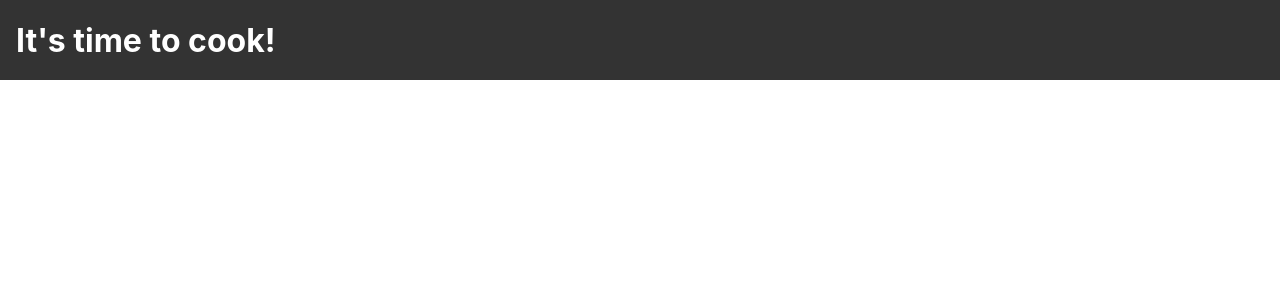
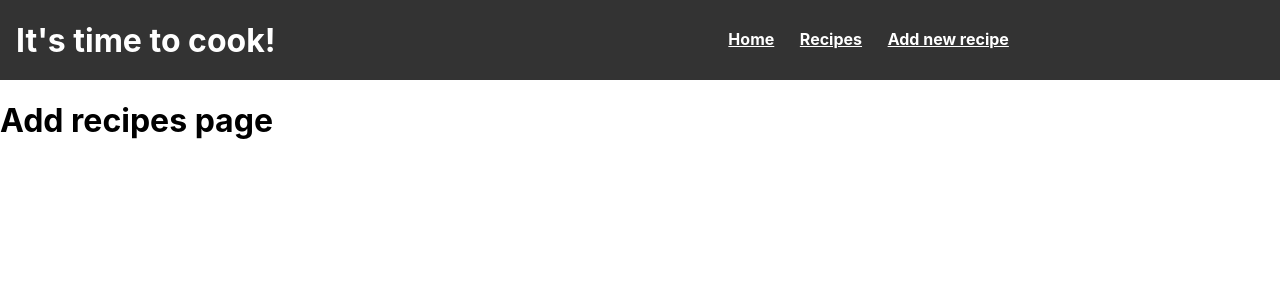
Before and after one commit to Pavel-Kliukin/Recipes_on_react, a React (Create React App) app: page /pages/add in a window 1280 px wide. Shown: the top 300 px of the page. Built offline with nearby package versions, Linux system fonts and the light colour scheme; the HTML template or start-up script is replaced by a standard one.

Commit message:
Routs writen

```diff
--- a/src/App.js
+++ b/src/App.js
@@ -1,14 +1,32 @@
 import { BrowserRouter, Routes, Route, NavLink } from 'react-router-dom';
 import Header from './components/Header';
+
+import Home from './pages/Home';
+import Recipes from './pages/Recipes';
+import Add from './pages/Add';
 
 import './App.css';
 
 function App() {
   return (
-    <Header/>
-    // <div className="App">
-    //   <h1>Recipes app</h1>
-    // </div>
+    <BrowserRouter>
+      <Header
+        home={<NavLink to="/">Home</NavLink>}
+        recipes={<NavLink to="/pages/recipes">Recipes</NavLink>}
+        add={<NavLink to="/pages/add">Add new recipe</NavLink>}
+      />
+        <Routes>
+          <Route path="/" element={
+            <Home />
+          } />
+          <Route path="/pages/recipes" element={
+            <Recipes />
+          } />
+          <Route path="/pages/add" element={
+            <Add />
+          } />
+        </Routes>
+    </BrowserRouter>
   );
 }
 
--- a/src/components/Header.js
+++ b/src/components/Header.js
@@ -1,14 +1,14 @@
 import React from 'react'
 import './Header.css'
 
-const Header = () => {
+const Header = (props) => {
   return <header className="header">
     <h1>It's time to cook!</h1>
     <nav>
       <ul>
-        {/* <li>{props.home}</li>
-        <li>{props.animals} ({props.aCount})</li>
-        <li>{props.birds} ({props.bCount})</li> */}
+        <li>{props.home}</li>
+        <li>{props.recipes}</li>
+        <li>{props.add}</li>
       </ul>
     </nav>
   </header>
--- a/src/pages/Add.js
+++ b/src/pages/Add.js
@@ -3,9 +3,9 @@ import './Add.css';
 
 const Add = () => {
   return (
-    <div>
-
-    </div>
+    <div className="Add">
+      <h1>Add recipes page</h1>
+   </div>
   );
 };
 
--- a/src/pages/Home.js
+++ b/src/pages/Home.js
@@ -2,17 +2,10 @@ import React from 'react';
 import './Home.css';
 
 
-const Home = (props) => {
+const Home = () => {
   return (
-    <div className="mainBox">
-      <div className="animalsLink">
-        <div className='aLinkHeader'></div>
-        {props.animalslink}
-      </div>
-      <div className="birdsLink">
-        <div className='bLinkHeader'></div>
-        {props.birdslink}
-      </div>
+    <div className="Home">
+      <h1>Home page</h1>
     </div>
   );
 };
--- a/src/pages/Recipes.js
+++ b/src/pages/Recipes.js
@@ -3,8 +3,8 @@ import './Recipes.css';
 
 const Recipes = () => {
   return (
-    <div>
-
+    <div className="Recipes">
+      <h1>Recipes page</h1>
     </div>
   );
 };
```
